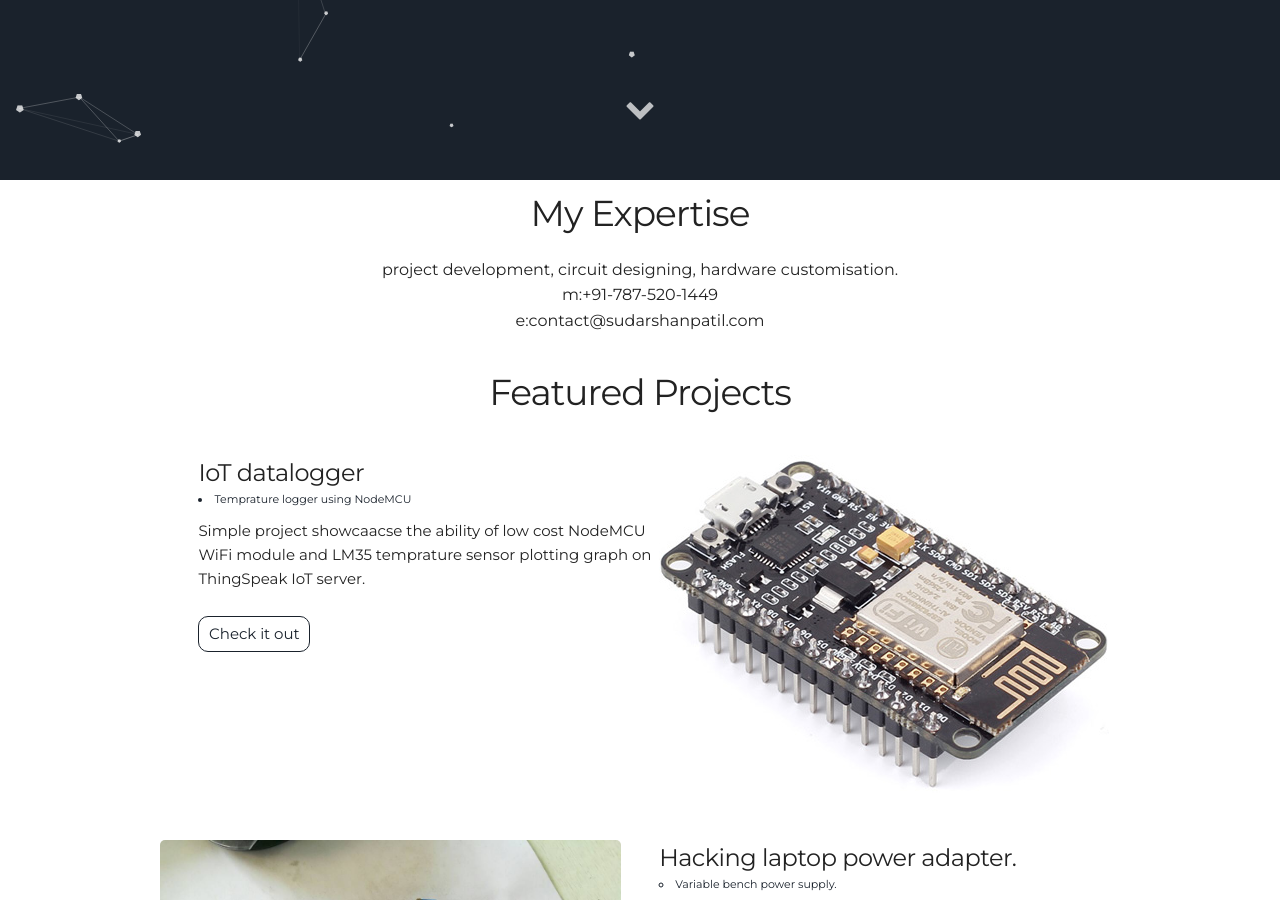
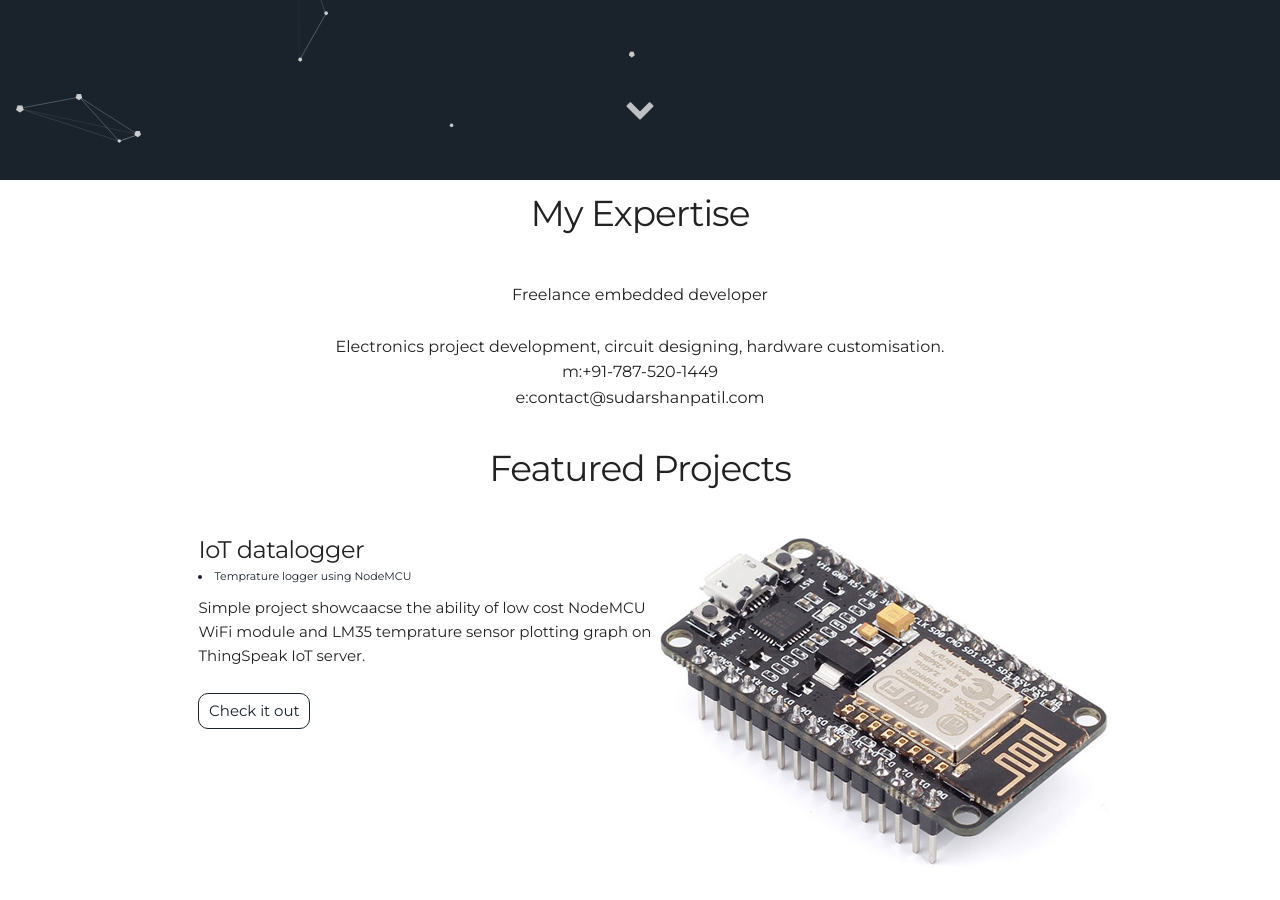
Before and after one commit to sdrshnptl/sdrshnptl, a Jekyll site: the page built from index.html, in a window 1280 px wide and 900 px high, scrolled down 727 px. Built offline with Jekyll 4.4.1, drawn with Linux system fonts in a browser that asks for light colours.

Commit message:
Update _config.yml

```diff
--- a/_config.yml
+++ b/_config.yml
@@ -6,7 +6,7 @@
 
 # User settings
 username: Sudarshan Patil
-user_description: project development, circuit designing, hardware customisation.</br> m:+91-787-520-1449 </br >e:contact@sudarshanpatil.com
+user_description: <br>Freelance embedded developer</br> <br>Electronics project development, circuit designing, hardware customisation.</br> m:+91-787-520-1449 </br >e:contact@sudarshanpatil.com
 user_title: Embedded developer.
 email: p.sdrshn@gmail.com
 twitter_username: sdrshnptl
```
